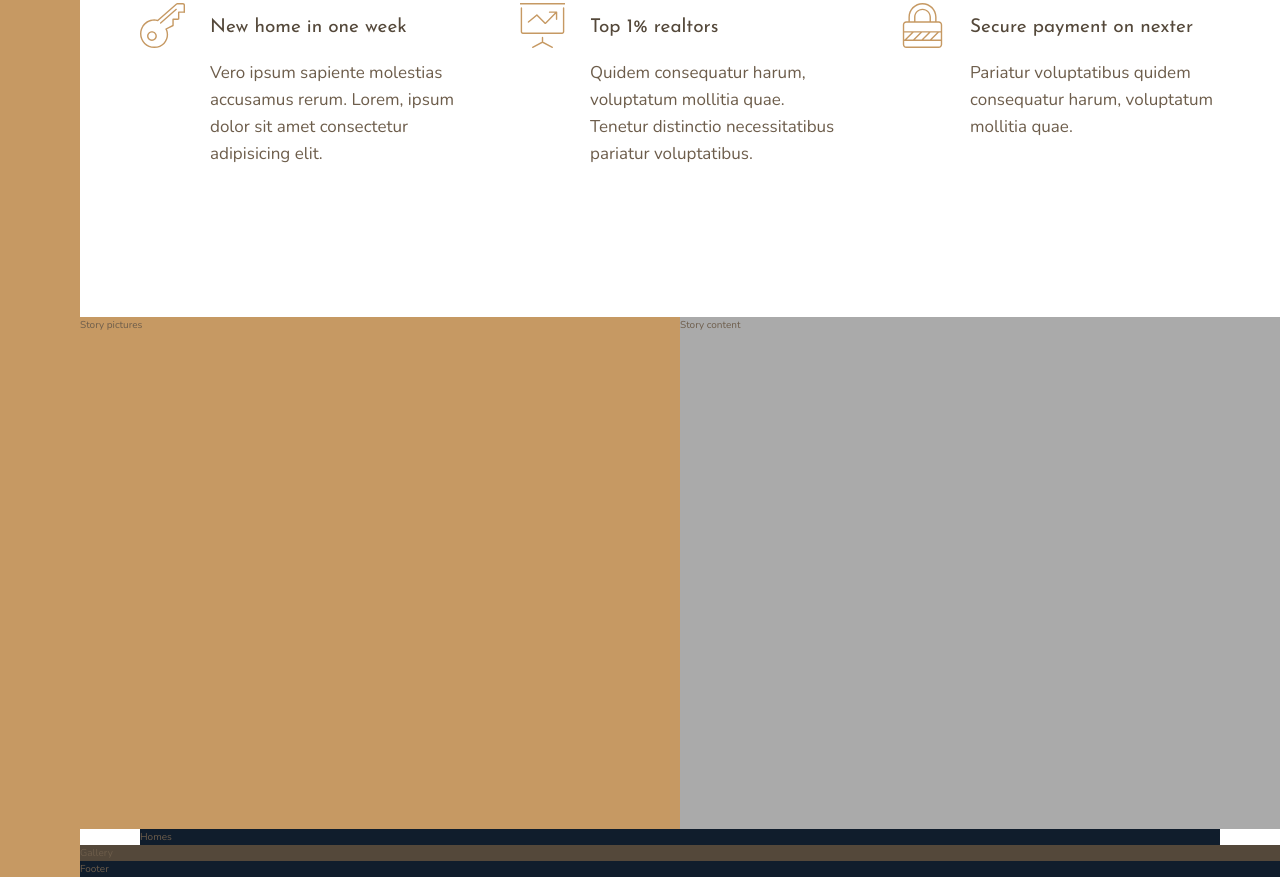
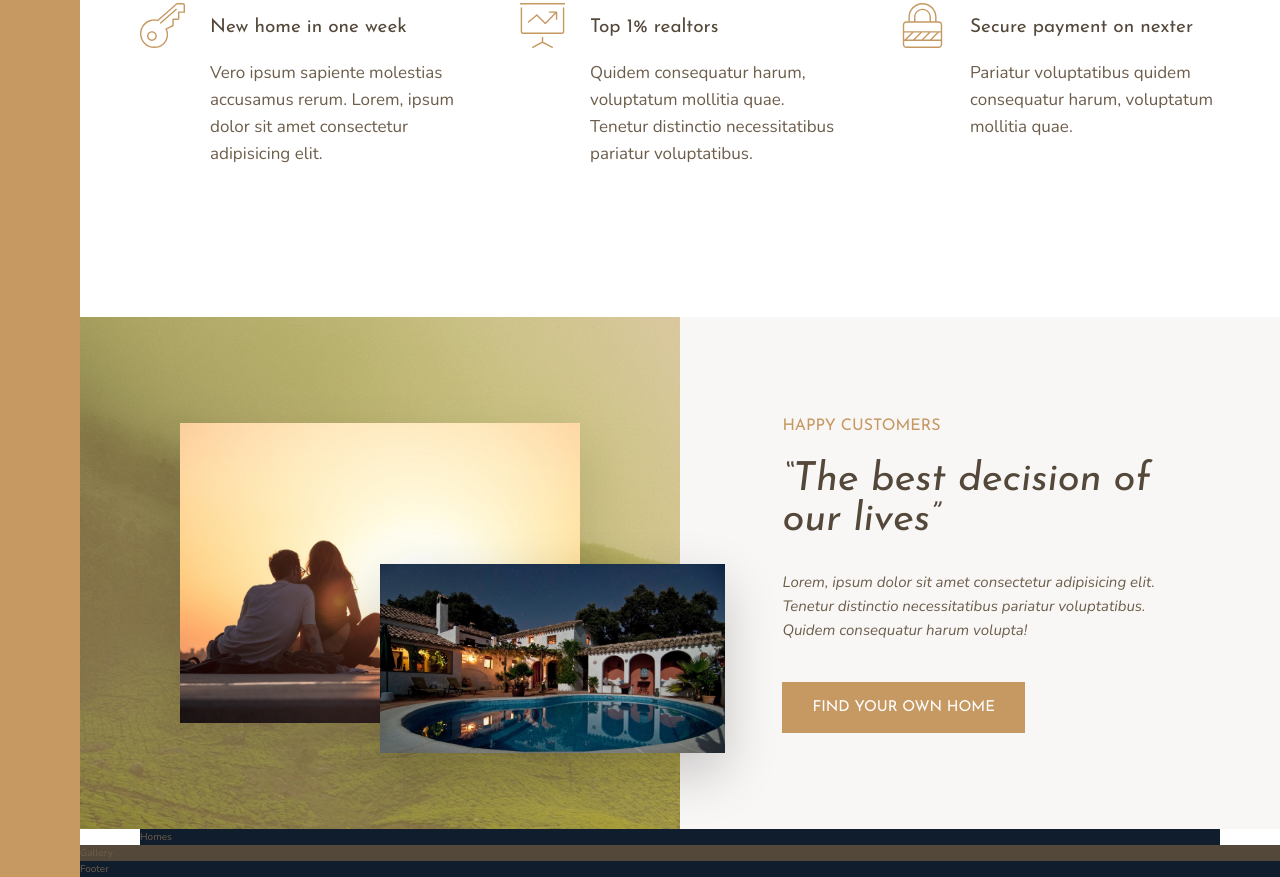
Before and after one commit to tuanluu0511/Nexter, a website: page index.html in a window 1280 px wide. Shown: the part 991-1868 px from the top of the page. Drawn offline with nearby package versions, Linux system fonts and the light colour scheme.

Commit message:
Build the story section

```diff
--- a/index.html
+++ b/index.html
@@ -84,9 +84,27 @@
       </div>
     </section>
 
-    <div class="story__pictures">Story pictures</div>
+    <div class="story__pictures">
+      <img
+        src="img/story-1.jpeg"
+        alt="Couple with new house"
+        class="story__img--1"
+      />
+      <img src="img/story-2.jpeg" alt="New house" class="story__img--2" />
+    </div>
 
-    <div class="story__content">Story content</div>
+    <div class="story__content">
+      <h3 class="heading-3 mb-sm">Happy Customers</h3>
+      <h2 class="heading-2 heading-2--dark mb-md">
+        &ldquo;The best decision of our lives&rdquo;
+      </h2>
+      <p class="story__text">
+        Lorem, ipsum dolor sit amet consectetur adipisicing elit. Tenetur
+        distinctio necessitatibus pariatur voluptatibus. Quidem consequatur
+        harum volupta!
+      </p>
+      <button class="btn">Find your own home</button>
+    </div>
 
     <section class="homes">Homes</section>
 
--- a/sass/_story.scss
+++ b/sass/_story.scss
@@ -2,10 +2,52 @@
   &__pictures {
     background-color: $color-primary;
     grid-column: full-start/col-end 4;
+    background-image: linear-gradient(
+        rgba($color-primary, 0.5),
+        rgba($color-primary, 0.5)
+      ),
+      url(../img/back.jpg);
+
+    display: grid;
+    align-items: center;
+
+    grid-template-columns: repeat(6, 1fr);
+    grid-template-rows: repeat(6, 1fr);
+  }
+
+  &__img--1 {
+    width: 100%;
+    grid-column: 2/6;
+    grid-row: 2/6;
+    box-shadow: 0 2rem 5rem rgba(#000, 0.1);
+  }
+
+  &__img--2 {
+    width: 115%;
+    grid-row: 4/6;
+    grid-column: 4/7;
+    z-index: 20;
+    box-shadow: 0 2rem 5rem rgba(#000, 0.2);
   }
 
   &__content {
-    background-color: $color-grey-light-2;
+    background-color: $color-grey-light-1;
     grid-column: col-start 5 / full-end;
+
+    padding: 6rem 8vw;
+
+    // display: flex;
+    // flex-direction: column;
+    // align-items: start;
+    // justify-content: center;
+    display: grid;
+    align-content: center;
+    justify-items: start;
+  }
+
+  &__text {
+    font-size: 1.5rem;
+    font-style: italic;
+    margin-bottom: 4rem;
   }
 }
--- a/sass/_typography.scss
+++ b/sass/_typography.scss
@@ -8,10 +8,24 @@
 }
 .heading-2 {
   @extend %heading;
+  font-size: 4rem;
+  font-style: italic;
+  line-height: 1;
+
+  &--light {
+    color: $color-grey-light-1;
+  }
+  &--dark {
+    color: $color-grey-dark-1;
+  }
 }
 .heading-3 {
   @extend %heading;
+  font-size: 1.6rem;
+  color: $color-primary;
+  text-transform: uppercase;
 }
+
 .heading-4 {
   @extend %heading;
   font-size: 1.9rem;
@@ -23,3 +37,33 @@
     color: $color-grey-dark-1;
   }
 }
+
+.btn {
+  background-color: $color-primary;
+  color: #fff;
+  font-size: 1.5rem;
+  font-family: $font-display;
+  text-transform: uppercase;
+  padding: 1.8rem 3rem;
+  border: none;
+  border-radius: 0;
+  cursor: pointer;
+  transition: all 0.2s;
+
+  &:hover {
+    background-color: $color-primary-dark;
+  }
+}
+
+.mb-sm {
+  margin-bottom: 2rem;
+}
+.mb-md {
+  margin-bottom: 3rem;
+}
+.mb-lg {
+  margin-bottom: 4rem;
+}
+.mb-hg {
+  margin-bottom: 8rem;
+}
```
Also changed, not shown: css/style.css.
